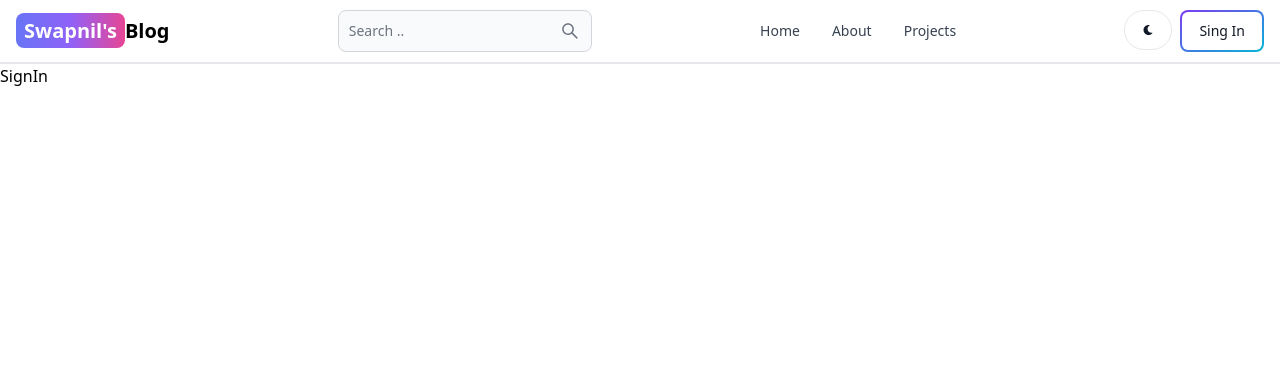
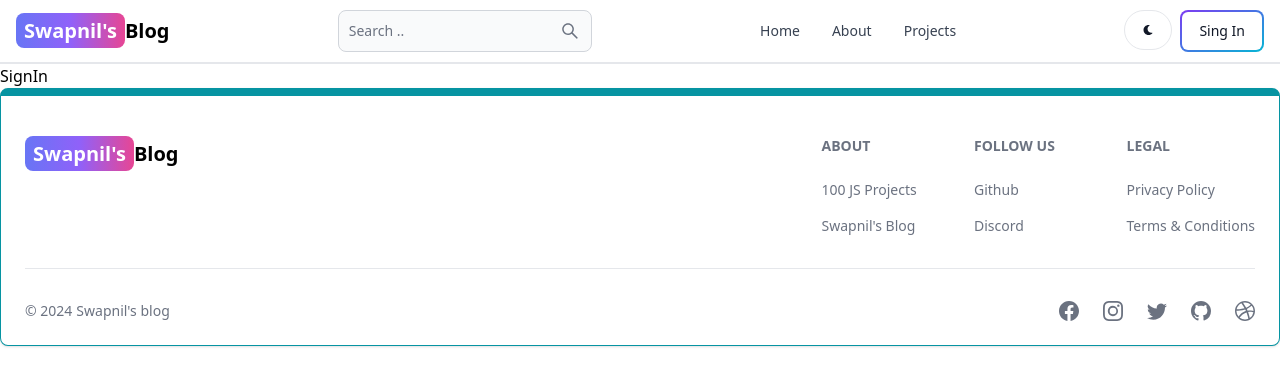
Before and after one commit to Swapnil1296/Fullstack-blog-app, a React (Vite) app in the folder client/: page /sign-in in a window 1280 px wide. Shown: the top 386 px of the page. Built offline with nearby package versions, Linux system fonts and the light colour scheme.

Commit message:
footer section

```diff
--- /dev/null
+++ b/client/src/components/Footer.jsx
@@ -0,0 +1,92 @@
+import { Footer } from "flowbite-react";
+import { Link } from "react-router-dom";
+import {
+  BsFacebook,
+  BsInstagram,
+  BsTwitter,
+  BsGithub,
+  BsDribbble,
+} from "react-icons/bs";
+
+const FooterComp = () => {
+  return (
+    <Footer container className="border border-t-8 border-teal-500">
+      <div className="w-full max-w-7xl mx-auto">
+        <div className="grid w-full justify-between sm:flex md:grid-cols-1">
+          <div className="mt-5">
+            <Link
+              to="/"
+              className="self-center whitespace-nowrap text-lg sm:text-xl font-semibold dark:text-white"
+            >
+              <span className="px-2 py-1 bg-gradient-to-r from-indigo-500 via-purple-500 to-pink-500 rounded-lg text-white">
+                Swapnil's
+              </span>
+              Blog
+            </Link>
+          </div>
+          <div className="grid grid-cols-2 gap-8 mt-4 sm:grid-cols-3 sm:gap-6">
+            <div>
+              <Footer.Title title="About" />
+              <Footer.LinkGroup col>
+                <Footer.Link
+                  href="https://www.100jsprojects.com"
+                  target="_blank"
+                  rel="noopener noreferrer"
+                >
+                  100 JS Projects
+                </Footer.Link>
+                <Footer.Link
+                  href="/about"
+                  target="_blank"
+                  rel="noopener noreferrer"
+                >
+                  Swapnil's Blog
+                </Footer.Link>
+              </Footer.LinkGroup>
+            </div>
+            <div>
+              <Footer.Title title="Follow us" />
+              <Footer.LinkGroup col>
+                <Footer.Link
+                  href="https://www.github.com/sahandghavidel"
+                  target="_blank"
+                  rel="noopener noreferrer"
+                >
+                  Github
+                </Footer.Link>
+                <Footer.Link href="#">Discord</Footer.Link>
+              </Footer.LinkGroup>
+            </div>
+            <div>
+              <Footer.Title title="Legal" />
+              <Footer.LinkGroup col>
+                <Footer.Link href="#">Privacy Policy</Footer.Link>
+                <Footer.Link href="#">Terms &amp; Conditions</Footer.Link>
+              </Footer.LinkGroup>
+            </div>
+          </div>
+        </div>
+        <Footer.Divider />
+        <div className="w-full sm:flex sm:items-center sm:justify-between">
+          <Footer.Copyright
+            href="#"
+            by="Swapnil's blog"
+            year={new Date().getFullYear()}
+          />
+          <div className="flex gap-6 sm:mt-0 mt-4 sm:justify-center">
+            <Footer.Icon href="#" icon={BsFacebook} />
+            <Footer.Icon href="#" icon={BsInstagram} />
+            <Footer.Icon href="#" icon={BsTwitter} />
+            <Footer.Icon
+              href="https://github.com/Swapnil1296"
+              icon={BsGithub}
+            />
+            <Footer.Icon href="#" icon={BsDribbble} />
+          </div>
+        </div>
+      </div>
+    </Footer>
+  );
+};
+
+export default FooterComp;
--- a/client/src/pages/SignIn.jsx
+++ b/client/src/pages/SignIn.jsx
@@ -1,7 +1,12 @@
 import React from "react";
+import FooterComp from "../components/Footer";
 
 const SignIn = () => {
-  return <div>SignIn</div>;
+  return (
+    <div>
+      SignIn <FooterComp />
+    </div>
+  );
 };
 
 export default SignIn;
```
